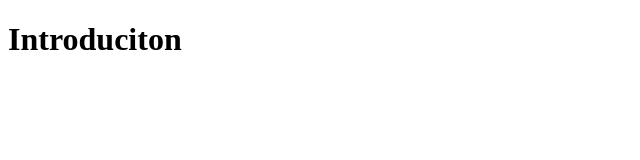
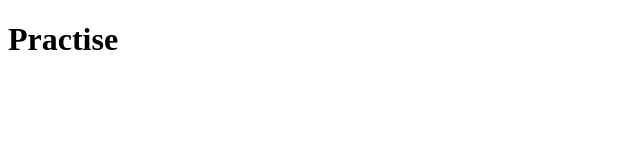
Before and after one commit to giangpham-cfg/poco-giang, a plain HTML site: page index.html in a window 1280 px wide. Shown: the whole page, without its empty margins (0-640 px from the left). Drawn offline with Linux system fonts and the light colour scheme.

Commit message:
Update file index.html

```diff
--- a/index.html
+++ b/index.html
@@ -6,6 +6,6 @@
     <title>Giang</title>
   </head>
   <body>
-    <h1>Introduciton</h1>
+    <h1>Practise</h1>
   </body>
 </html>
```
